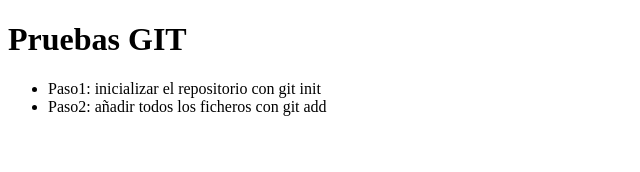
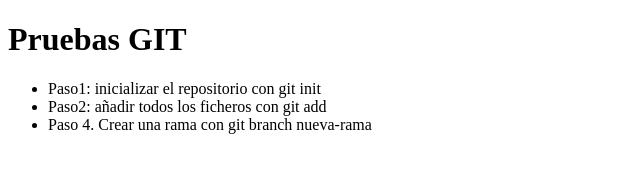
Before and after one commit to FlopyFreire/florenlinea, a plain HTML site: page index.html in a window 1280 px wide. Shown: the whole page, without its empty margins (0-640 px from the left). Drawn offline with Linux system fonts and the light colour scheme.

Commit message:
Añadido paso 4

```diff
--- a/index.html
+++ b/index.html
@@ -7,6 +7,7 @@
 			<ul>
 				<li>Paso1: inicializar el repositorio con git init</li>
 				<li>Paso2: añadir todos los ficheros con git add</li>
+				<li>Paso 4. Crear una rama con git branch nueva-rama</li>
 			</ul>
 		</body>
 </html>
```
